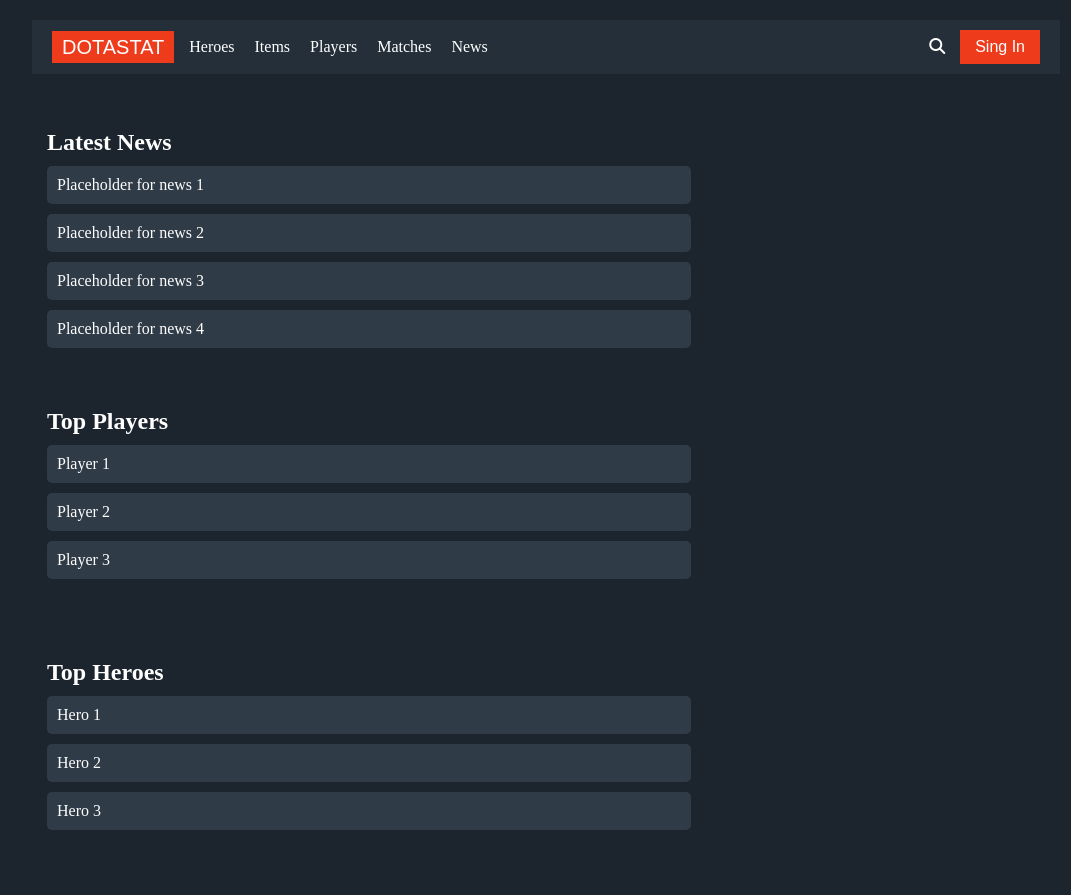
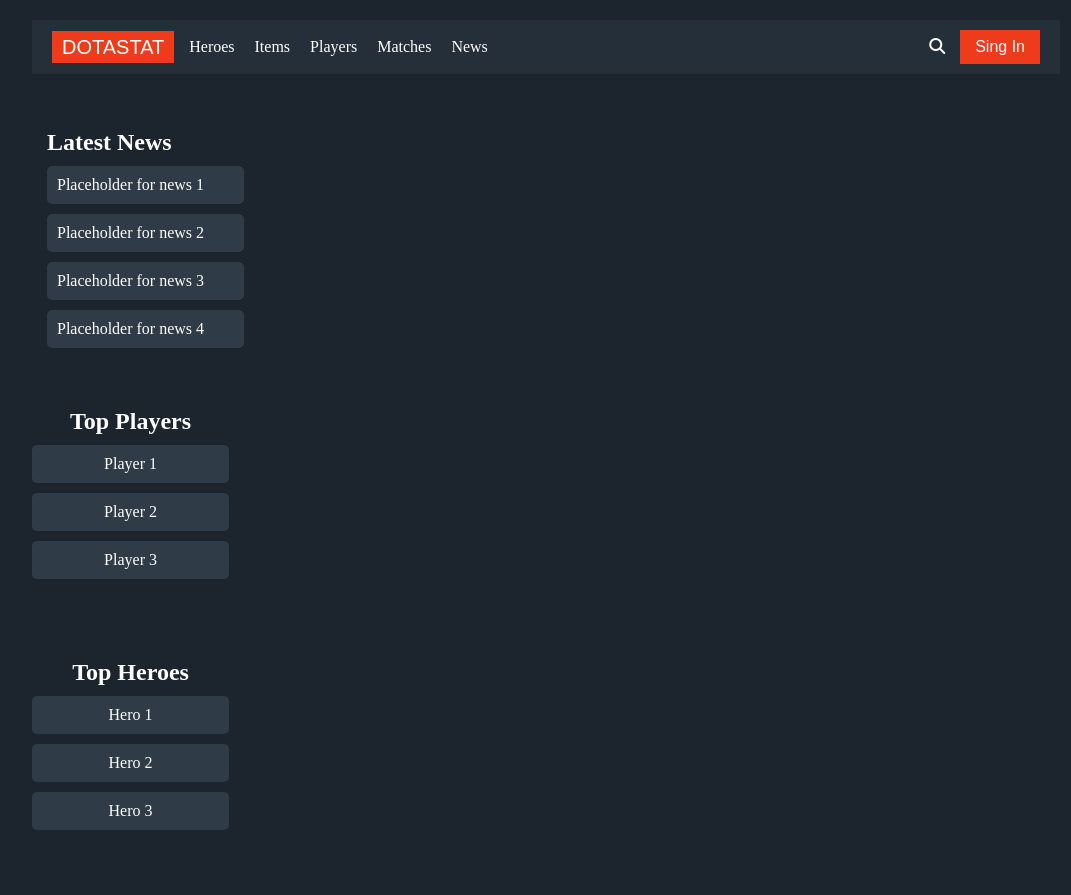
Before and after one commit to Tinilinsk/Dotastat, a PHP site: page / in a window 1280 px wide. Shown: the whole page, without its empty margins (94-1165 px from the left). Run offline with PHP 8.4, Linux system fonts and the light colour scheme.

Commit message:
check git

```diff
--- a/style.css
+++ b/style.css
@@ -7,7 +7,6 @@ a {
 html, body {
     width: 100%;
     overflow-x: auto;
-    white-space: nowrap;
     margin: 0;
     padding: 0;
     background-color: rgb(28, 36, 45);
@@ -78,7 +77,7 @@ html, body {
 }
 
 .news_section {
-    width: 644px;
+    width: 100%; /* Full left side */
     background-color: #1c242d;
     flex: 1;
     padding: 15px;
@@ -103,6 +102,7 @@ html, body {
     flex: 2;
     display: flex;
     flex-direction: column;
+    align-items: center; /* Center content */
     gap: 20px;
 }
 
@@ -110,11 +110,13 @@ html, body {
     background: #1c242d;
     padding: 15px;
     border-radius: 8px;
+    width: 100%; /* Ensures content doesn't stretch too much */
 }
 
 .top_players h2, .top_heroes h2 {
     color: white;
     margin-bottom: 10px;
+    text-align: center; /* Center text */
 }
 
 .player_item, .hero_item {
@@ -123,8 +125,8 @@ html, body {
     margin-bottom: 10px;
     border-radius: 5px;
     color: white;
+    text-align: center; /* Center text */
 }
-
 
 .small_menu {
     display: flex;
@@ -134,7 +136,6 @@ html, body {
 .small_menu div {
     margin-left: 15px;
 }
-
 
 .registration button {
     background-color: #ED3B1C;
```
